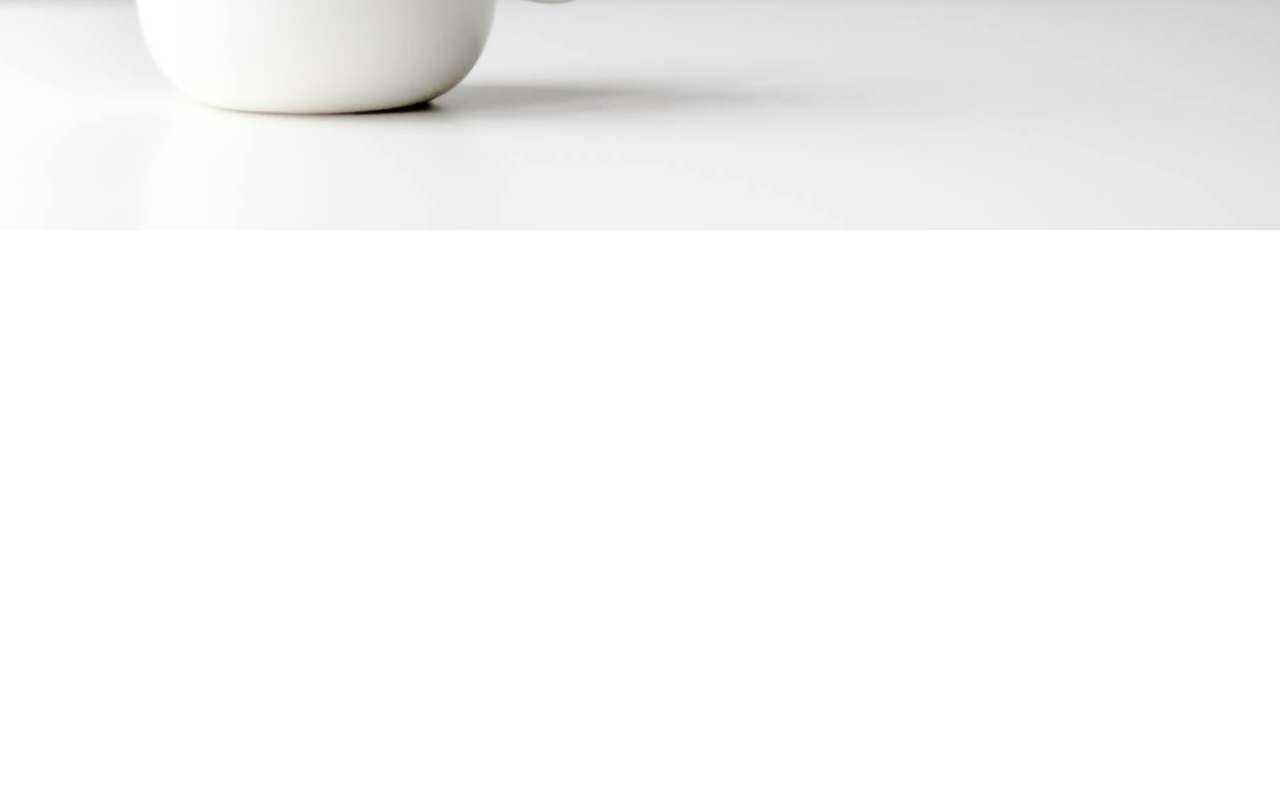
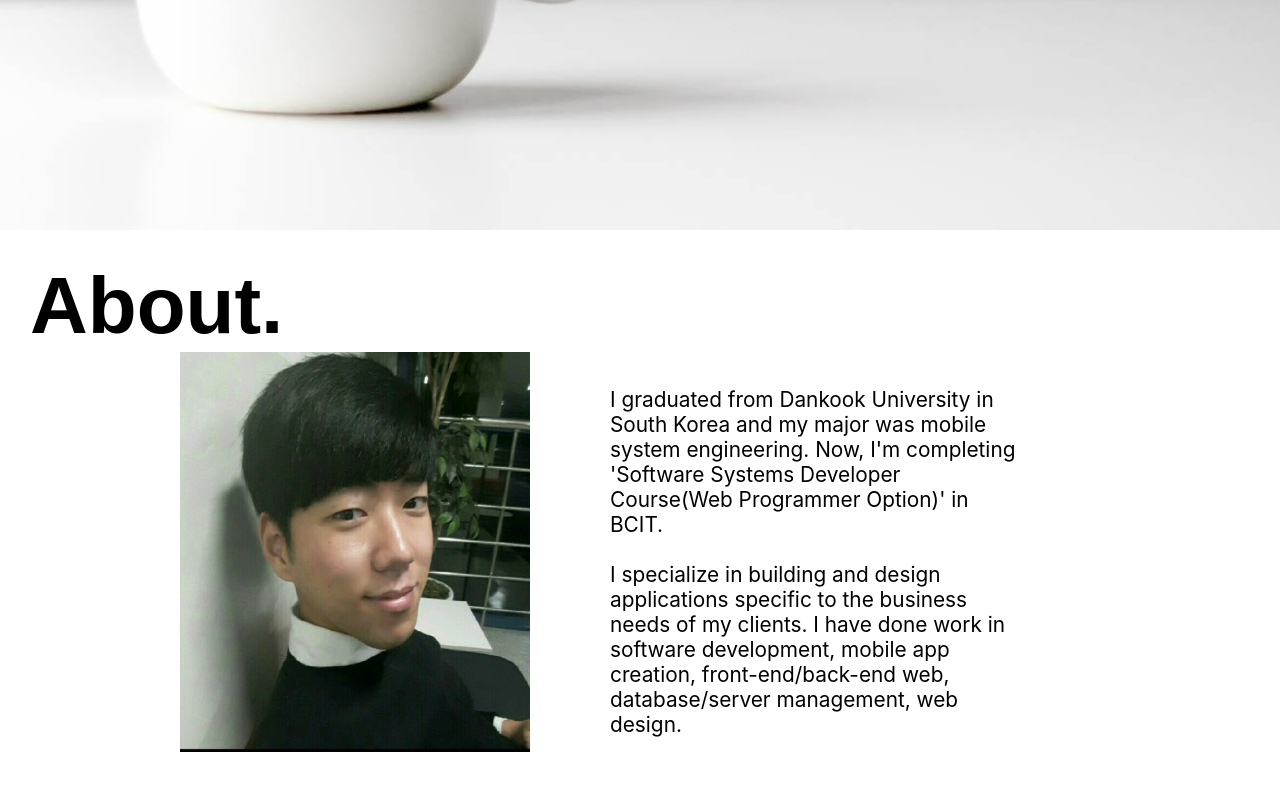
Before and after one commit to juhwan1014/Juhwan_Final_Portfolio, a React (Create React App) app: page / in a window 1280 px wide. Shown: the part 540-1330 px from the top of the page. Before the commit the page ends 800 px from the top, so only its background shows below. Built offline with nearby package versions, Linux system fonts and the light colour scheme.

Commit message:
nav color and fade install

```diff
--- a/package.json
+++ b/package.json
@@ -15,6 +15,7 @@
     "react": "^17.0.2",
     "react-dom": "^17.0.2",
     "react-icons": "^4.3.0",
+    "react-reveal": "^1.2.2",
     "react-router-dom": "^5.3.0",
     "react-scripts": "^1.1.5",
     "web-vitals": "^1.0.1"
--- a/src/App.css
+++ b/src/App.css
@@ -13,6 +13,17 @@
     margin: auto;
 }
 
+.heading-background{
+    position: fixed;
+    opacity: 0.08;
+    font-size: 24em;
+    left:-0.2em;
+    top:-0.5em;
+    z-index: -100;
+    /* color:#008080; */
+    color: crimson;
+  }
+
 /*navbar Styling*/
 .navbar{
     position: fixed;
@@ -22,6 +33,16 @@
     font-family: 'Balsamiq';
     /*배경화면 올리려고*/
     margin-top: 20vh;
+    transition: all 0.3s ease;
+}
+
+.navbar.navColor{
+    padding: 15px 0;
+    background: crimson;
+}
+
+.navbar.navColor .logo a{
+    color: white;
 }
 
 .navbar .max-width{
@@ -31,7 +52,7 @@
 }
 
 .navbar .max-width .logo{
-    color: blue;
+    color: black;
     font-size: 35px;
     font-weight: 900;
 }
@@ -97,3 +118,37 @@
     color: crimson;
     font-weight: 500;
 }
+
+/*about Page Styling*/
+
+.about{
+    display: flex;
+    flex-direction: row;
+    padding-bottom: 30px;
+  }
+  .about-content{
+    position: relative;
+    left:15em;
+    margin-left: 70px;
+
+  }
+  .about-content h1{
+    font-family: 'Montserrat', sans-serif;
+    font-size: 5em;
+    text-align: left;
+    margin-left: -280px;
+  }
+  .about-content p{
+    font-size: 1.3em;
+    text-align: left;
+    width: 20em;
+    margin-left: 300px;
+    padding-top: 35px;
+
+  }
+  .about img{
+    float: left;
+    width: 350px;
+    height: 400px;
+    margin-left: -130px;
+  }
--- a/src/components/About.js
+++ b/src/components/About.js
@@ -1,10 +1,25 @@
 import React, { Component } from 'react';
+import Fade from 'react-reveal/Fade';
+import { Link } from 'react-router-dom';
+import me from '../images/me.jpeg'
+
+
 
 class About extends Component {
     state = {  }
     render() {
         return (<div className='about'>
+            <div className='about-content'>
+            <h1><Fade bottom cascade>About.</Fade></h1>
+            <Fade bottom>
+            <img src={me} alt={"me"}></img>
+                    <p> I graduated from Dankook University in South Korea and my major was mobile system engineering. Now, I'm completing 'Software Systems Developer Course(Web Programmer Option)' in BCIT.<br></br><br></br> I specialize in building and design applications specific to the business needs of my clients. I have done work in software development, mobile app creation, front-end/back-end web, database/server management, web design.</p>
+            </Fade>
 
+            </div>
+
+ {/*           {data.ShowAboutImage ? <img src={data.aboutImage} alt='about iamge'></img> : null}
+    */}
 
         </div>  );
     }
--- a/src/components/Navbar.js
+++ b/src/components/Navbar.js
@@ -21,9 +21,9 @@ class Navbar extends Component {
         $(window).scroll(function(){
 
                     if(this.scrollY > 20){
-                          $('.navbar').addClass("sticky");
+                          $('.navbar').addClass("navColor");
                     } else {
-                        $('.navbar').removeClass("sticky");
+                        $('.navbar').removeClass("navColor");
                     }
                 })
 
```
Also changed, not shown: src/components/Header.js (+7 -0 lines), 2 other files (tests, documents, lock files or other folders).
